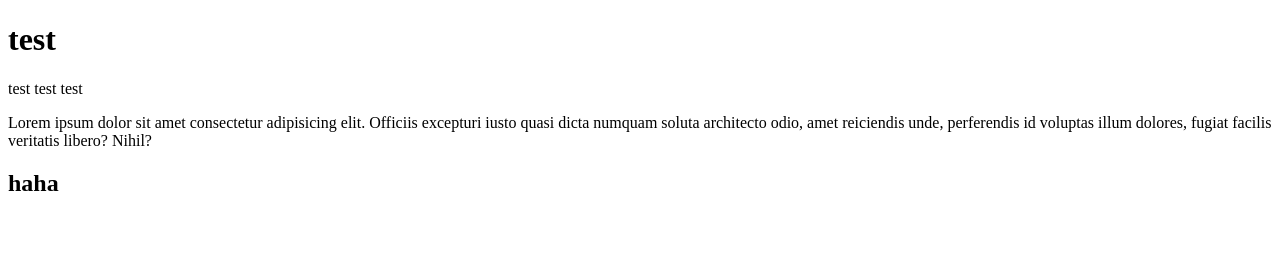
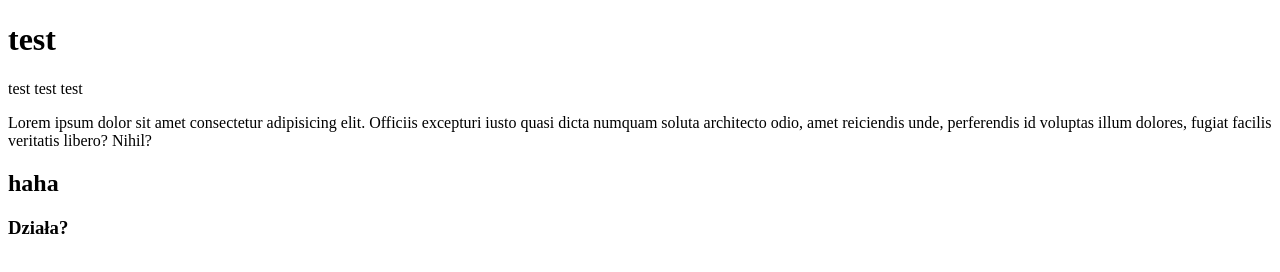
Before and after one commit to MonikaSzyjka/new-repo, a plain HTML site: page index.html in a window 1280 px wide. Drawn offline with Linux system fonts and the light colour scheme.

Commit message:
Działa?

```diff
--- a/index.html
+++ b/index.html
@@ -16,6 +16,7 @@
         veritatis libero? Nihil?
       </p>
       <h2>haha</h2>
+      <h3>Działa?</h3>
     </div>
   </body>
 </html>
```
